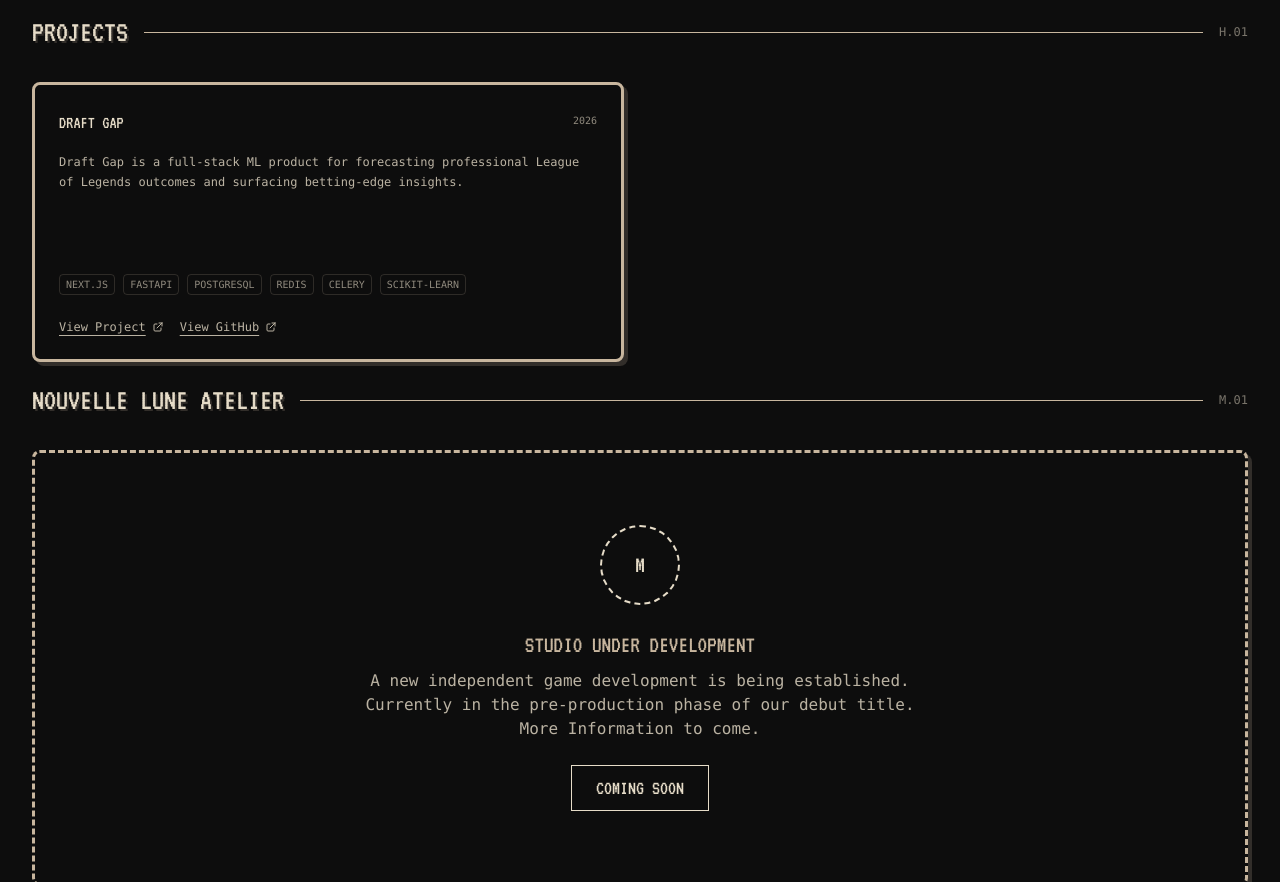
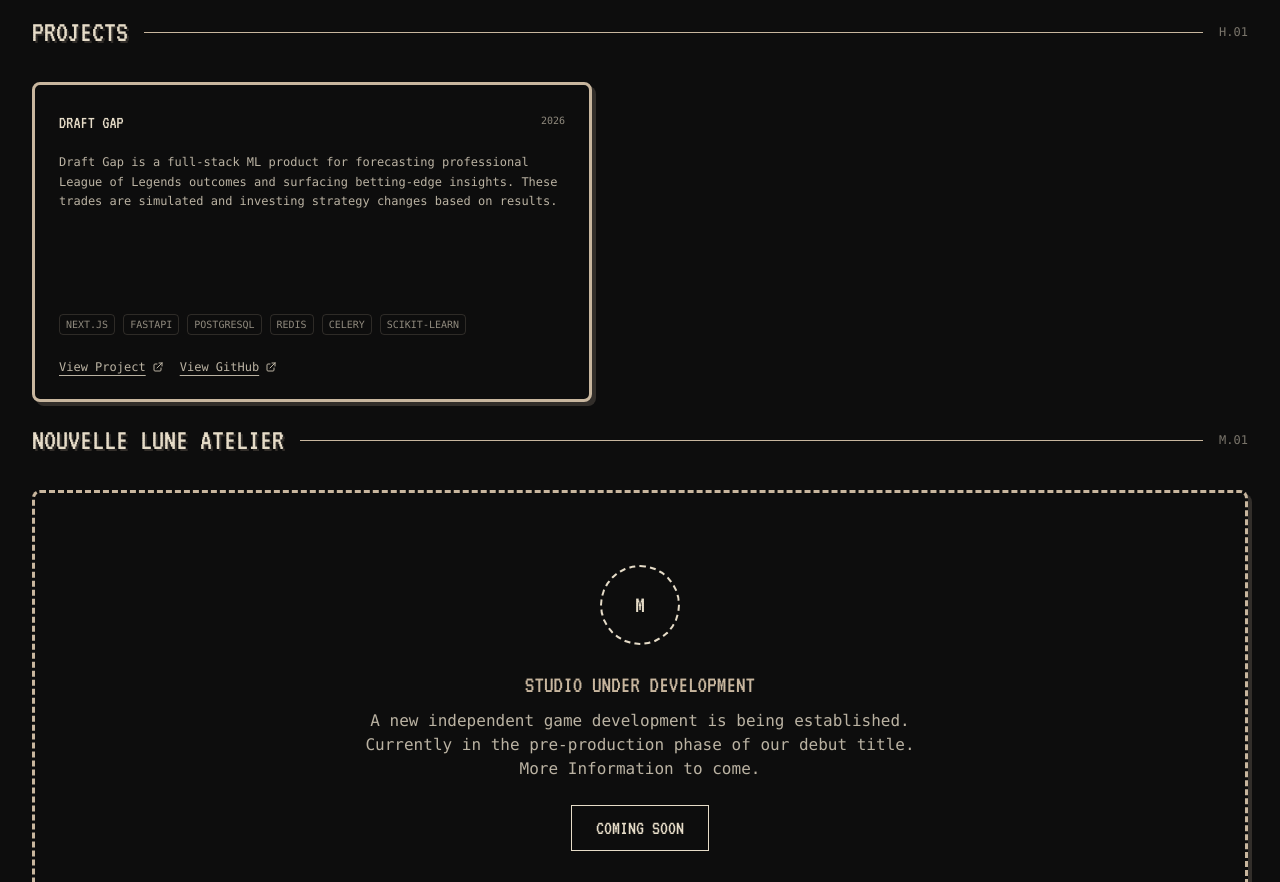
Before and after one commit to Sayarinu/Portfolio, a React (Vite) app: page / in a window 1280 px wide. Shown: the part 1520-2402 px from the top of the page. Built offline with nearby package versions, Linux system fonts and the light colour scheme.

Commit message:
Update Projects Styling

```diff
--- a/src/components/pages/Home.tsx
+++ b/src/components/pages/Home.tsx
@@ -242,13 +242,13 @@
           </span>
         </div>
 
-        <div className="grid grid-cols-1 md:grid-cols-2 gap-8">
+        <div className="grid grid-cols-1 lg:grid-cols-2 gap-x-24 gap-y-16">
           {PROJECTS.map((project) => (
             <Card
               key={project.id}
               variant="retro"
               hoverable
-              className="min-h-[280px] flex flex-col justify-between"
+              className="h-[320px] flex flex-col justify-between"
               onClick={() => setSelectedProject(project)}
             >
               <div className="space-y-4">
--- a/src/data/projects.ts
+++ b/src/data/projects.ts
@@ -5,8 +5,8 @@
     id: 'P01',
     title: 'DRAFT GAP',
     year: '2026',
-    description: 'Draft Gap is a full-stack ML product for forecasting professional League of Legends outcomes and surfacing betting-edge insights.',
-    longDescription: `Draft Gap is a full-stack ML product for forecasting professional League of Legends outcomes and surfacing betting-edge insights. It ingests historical match and player statistics from OraclesElixir, resolves teams/players/champions/leagues into canonical entities across sources, computes leakage-safe rolling features, and trains multiple models (Logistic Regression, XGBoost, MLP) with temporal validation.
+    description: 'Draft Gap is a full-stack ML product for forecasting professional League of Legends outcomes and surfacing betting-edge insights. These trades are simulated and investing strategy changes based on results.',
+    longDescription: `Draft Gap is a full-stack ML product for forecasting professional League of Legends outcomes and surfacing betting-edge insights. It ingests historical match and player statistics from OraclesElixir, resolves teams/players/champions/leagues into canonical entities across sources, computes leakage-safe rolling features, and trains multiple models with temporal validation.
 
 The backend exposes FastAPI endpoints for live and upcoming fixtures enriched with model odds, series-aware win probabilities (BO1/BO3/BO5), and bookmaker comparisons when cached odds are available. Celery + Redis handle asynchronous jobs for ingest, feature computation, retraining, roster sync, and periodic refresh.`,
     tags: [
```
